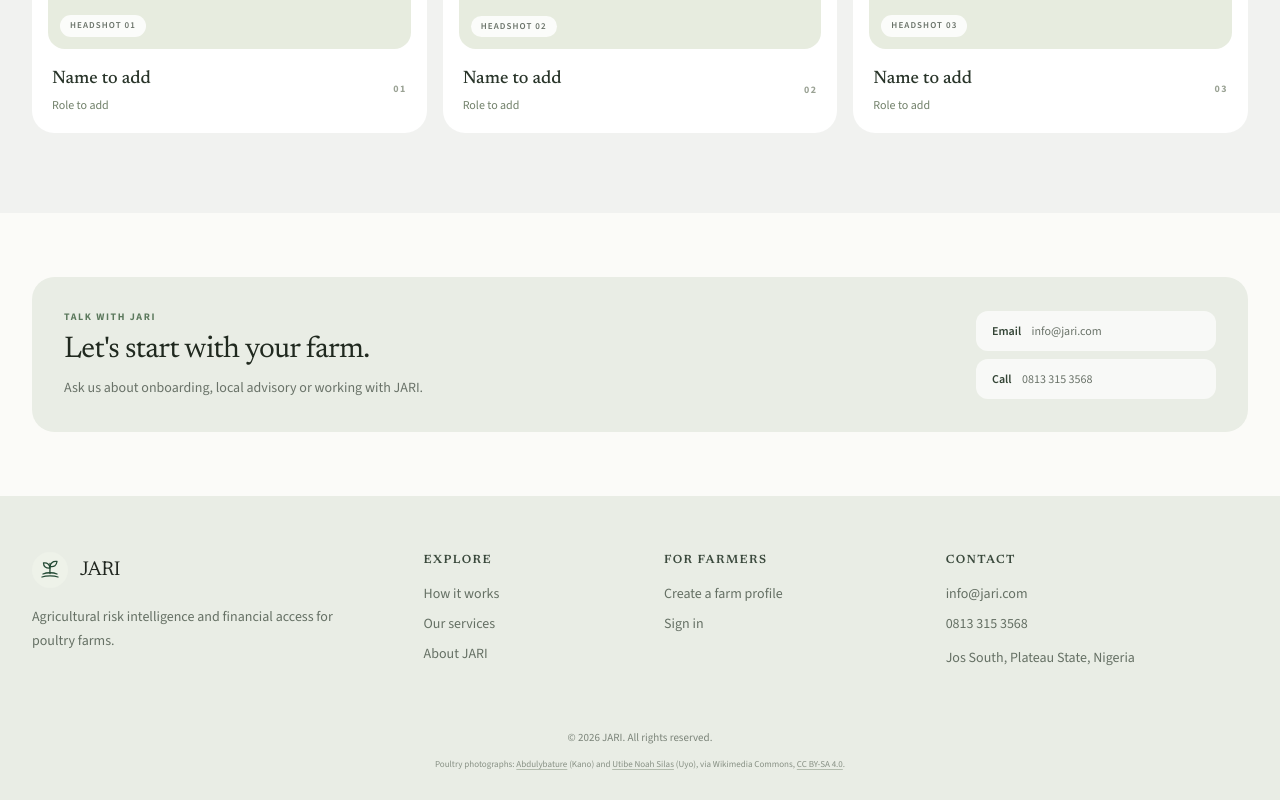
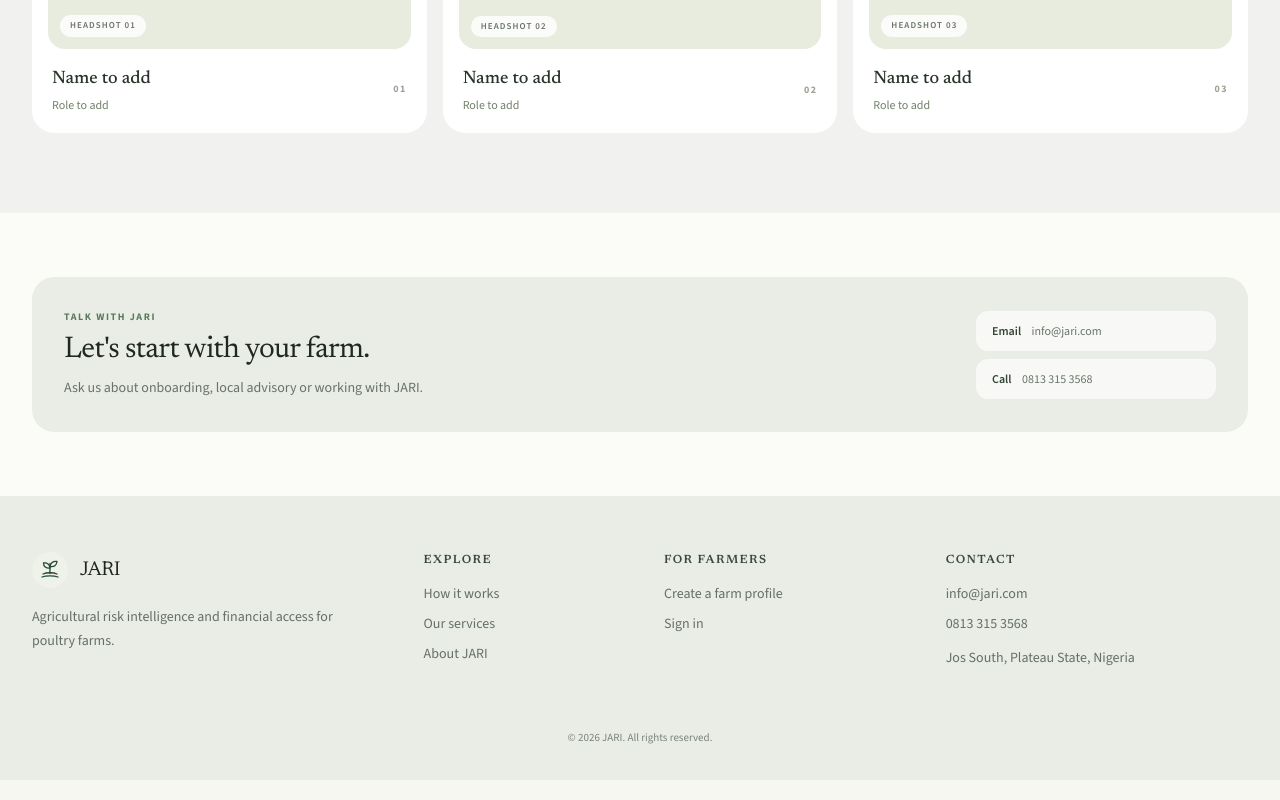
Before and after one commit to Japhetjohn/Jari, a Next.js app in the folder frontend/: page /about in a window 1280 px wide. Shown: the part 2558-3358 px from the top of the page. Built offline with nearby package versions, Linux system fonts and the light colour scheme.

Commit message:
refactor: simplify footer component structure and remove unused hero photo credit logic

```diff
--- a/frontend/src/app/page.tsx
+++ b/frontend/src/app/page.tsx
@@ -46,7 +46,6 @@ export default function HomePage() {
             <div className="hero-photo hero-photo-main absolute inset-x-[12%] top-0 h-[270px] overflow-hidden rounded-[1.65rem] sm:inset-x-[18%] sm:h-[350px] sm:rounded-[2rem] lg:inset-x-[21%] lg:h-[390px]">
               <Image src="/images/nigerian-poultry-house.jpg" alt="Chickens and feeders inside a poultry house in Kano, Nigeria" fill priority sizes="(max-width: 640px) 76vw, (max-width: 1024px) 64vw, 58vw" className="hero-farm-photo object-cover object-[center_65%]" />
               <div className="absolute inset-0 bg-gradient-to-t from-[#14241a]/45 via-transparent to-transparent" />
-              <span className="absolute bottom-4 left-4 rounded-full bg-white/90 px-3 py-1.5 text-[10px] font-semibold tracking-wide text-[#344536] sm:bottom-5 sm:left-5 sm:text-xs">A clearer picture starts on the farm</span>
             </div>
             <div className="hero-float-card absolute left-0 top-[35px] z-10 w-[44%] max-w-[210px] rounded-[1.15rem] bg-white p-3 shadow-[0_18px_48px_-28px_rgba(23,44,27,.42)] sm:left-[4%] sm:top-[50px] sm:w-[200px] sm:p-4">
               <div className="flex items-center gap-2"><span className="flex h-7 w-7 items-center justify-center rounded-full bg-[#eaf0e4] text-[#52744e]"><HeartPulse size={14} /></span><span className="text-[9px] font-bold uppercase tracking-[.11em] text-[#63735e] sm:text-[10px]">Farm records</span></div>
--- a/frontend/src/components/layout/public-footer.tsx
+++ b/frontend/src/components/layout/public-footer.tsx
@@ -37,13 +37,9 @@ export function PublicFooter({ includeHeroPhotoCredit = false }: PublicFooterPro
           </ul>
         </div>
       </div>
-      <div className="mx-auto mt-10 flex max-w-7xl justify-center pt-5 text-center text-[11px] leading-5 text-[#7a8378]">
-        <div>
-          <p>© {new Date().getFullYear()} JARI. All rights reserved.</p>
-          {includeHeroPhotoCredit && <p className="mx-auto mt-2 max-w-3xl text-[9px] leading-4 text-[#879084]">
-            Poultry photographs: <a className="underline decoration-[#b3bcae] underline-offset-2 hover:text-[#244b35]" href="https://commons.wikimedia.org/wiki/File:An_indoor_space_for_raising_chickens.jpg" target="_blank" rel="noreferrer">Abdulybature</a> (Kano) and <a className="underline decoration-[#b3bcae] underline-offset-2 hover:text-[#244b35]" href="https://commons.wikimedia.org/wiki/File:Poultry_Farm_in_remote_uyo.jpg" target="_blank" rel="noreferrer">Utibe Noah Silas</a> (Uyo), via Wikimedia Commons, <a className="underline decoration-[#b3bcae] underline-offset-2 hover:text-[#244b35]" href="https://creativecommons.org/licenses/by-sa/4.0/" target="_blank" rel="noreferrer">CC BY-SA 4.0</a>.
-          </p>}
-        </div>
+      <div className="mx-auto mt-10 flex max-w-7xl flex-col items-center justify-center gap-1 pt-5 text-center text-[11px] leading-5 text-[#7a8378]">
+        <p>&copy; {new Date().getFullYear()} JARI. All rights reserved.</p>
+        {includeHeroPhotoCredit ? <p></p> : null}
       </div>
     </footer>
   );
```
